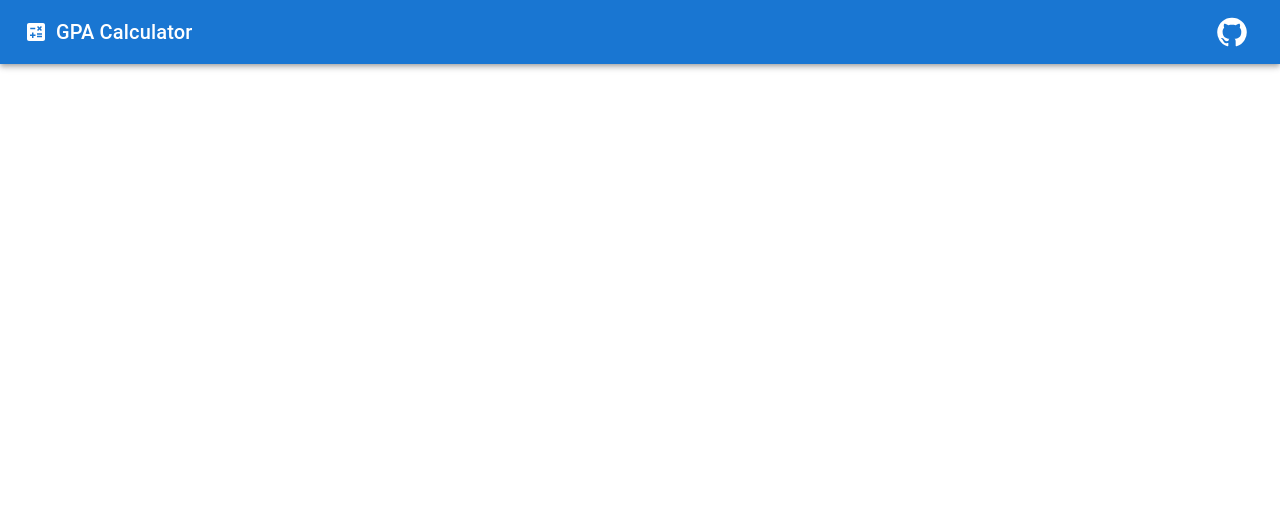
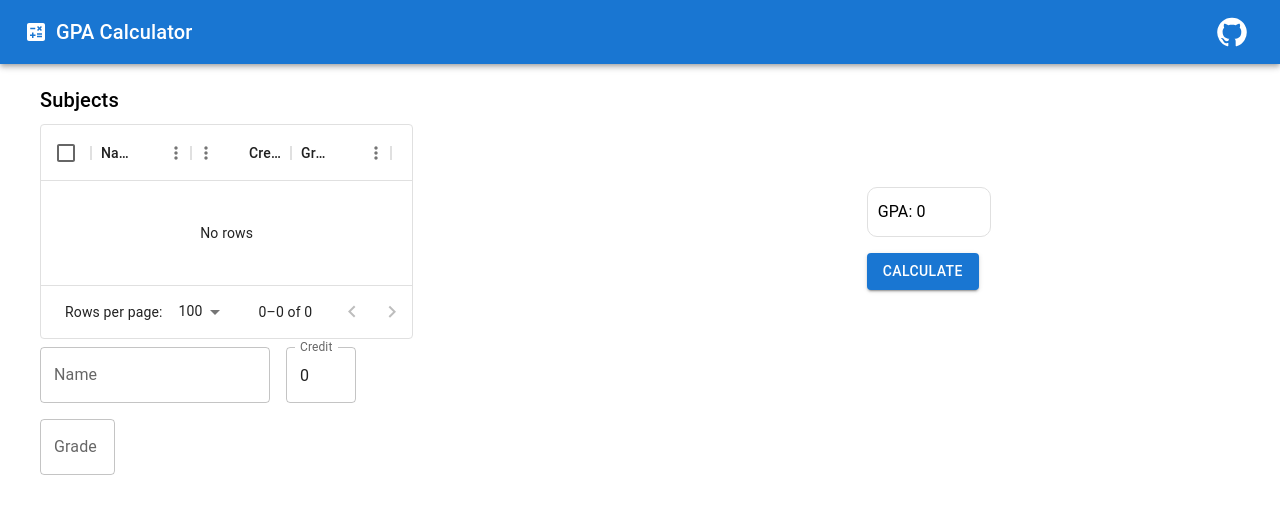
Before and after one commit to Krissy510/GPA-Calculator, a React (Vite) app: page / in a window 1280 px wide. Shown: the top 514 px of the page. Built offline with nearby package versions, Linux system fonts and the light colour scheme; the HTML template or start-up script is replaced by a standard one.

Commit message:
Add subject

```diff
--- a/package.json
+++ b/package.json
@@ -14,6 +14,7 @@
     "@emotion/styled": "^11.11.0",
     "@mui/icons-material": "^5.14.3",
     "@mui/material": "^5.14.5",
+    "@mui/x-data-grid": "^6.11.1",
     "react": "^18.2.0",
     "react-dom": "^18.2.0"
   },
--- a/src/App.tsx
+++ b/src/App.tsx
@@ -1,12 +1,66 @@
 import './App.css'
 import NavBar from "./components/NavBar.tsx";
+import Subject from "./components/Subject/Subject.tsx";
+import {Button, Grid, TextField, Typography} from "@mui/material";
+import {useState} from "react";
+import {ISubject} from "./Interfaces.ts";
 
 function App() {
 
+    const [subjects, setSubjects] = useState(Array<ISubject>);
+    const [gpa, setGpa] = useState(0);
+
   return (
-    <div>
-      <NavBar/>
-    </div>
+    <>
+        <NavBar/>
+        <Grid
+            container
+            direction="row"
+            justifyContent="center"
+            alignItems="center"
+            gap={5}
+            sx={{
+                padding: "20px 40px",
+            }}
+        >
+            <Grid item xs>
+                <Subject subjects={subjects} setSubjects={setSubjects} />
+            </Grid>
+            <Grid item xs>
+                {/*Grade*/}
+            </Grid>
+            <Grid item xs>
+                {/*GPA*/}
+                <Grid
+                    container
+                    direction="column"
+                    justifyContent="flex-start"
+                    alignItems='flex-start'
+                    gap={2}
+                    height={185}
+                >
+
+                    <Typography
+                        sx={{
+                            border: "1px solid rgba(224, 224, 224, 1);",
+                            borderRadius: "10px",
+                            width: "8vw",
+                            padding: "10px",
+                        }}
+                        variant="subtitle1"
+                    >
+                        GPA: {gpa}
+                    </Typography>
+
+                    <Button
+                        variant="contained"
+                    >
+                        Calculate
+                    </Button>
+                </Grid>
+            </Grid>
+        </Grid>
+    </>
   );
 }
 
--- /dev/null
+++ b/src/Interfaces.ts
@@ -0,0 +1,22 @@
+export interface ISubject {
+    name: string;
+    credit: number;
+    grade: string;
+}
+
+export interface ISubjectProps{
+    subjects: Array<ISubject>;
+    setSubjects(subjects: Array<ISubject>): void;
+}
+
+export interface ISubjectDisplayProps{
+    subjects: Array<ISubject>;
+    setSelectedSubjects(selectedSubjects: Array<string>): void;
+}
+
+export interface ISubjectInputProps{
+    setSubjectName(subjectName: string): void;
+    credit: number;
+    setCredit(credit: number): void;
+    setGrade(grade: string): void;
+}
--- /dev/null
+++ b/src/components/Subject/Subject.tsx
@@ -0,0 +1,74 @@
+import {ISubjectProps} from "../../Interfaces.ts";
+import {Grid, Typography} from "@mui/material";
+import SubjectDisplay from "./SubjectDisplay.tsx";
+import {useEffect, useState} from "react";
+import SubjectInput from "./SubjectInput.tsx";
+
+
+const Subject = ({subjects, setSubjects}: ISubjectProps) => {
+
+    const [selectedSubject, setSelectedSubject] = useState(Array<string>);
+    const [name, setName] = useState("");
+    const [credit, setCredit] = useState(0);
+    const [grade, setGrade] = useState("");
+    const [canAdd, setCanAdd] = useState(false);
+
+    const checkDelete = (): boolean => {
+        return selectedSubject.length > 0;
+    }
+
+    const checkAdd = (): boolean => {
+        return name !== '' && grade !== '';
+    }
+
+    const checkDuplicate = (name: string): boolean => {
+        return subjects.some(subject => subject.name === name);
+    }
+
+    const handleAdd = () => {
+        setSubjects([...subjects,{name,credit,grade}]);
+    }
+
+    const handleDelete = () => {
+        setSubjects(subjects.filter(subject => !selectedSubject.includes(subject.name)));
+    }
+
+    const handleClear = () => {
+        setSelectedSubject([]);
+    }
+
+    useEffect(() => {
+        setCanAdd(checkAdd() && !checkDuplicate(name));
+    }, [name,credit,grade]);
+
+
+
+    return (
+        <Grid
+            container
+            direction="column"
+            justifyContent="flex-start"
+            gap={1}
+        >
+            <Typography
+                variant={'h6'}
+            >
+                Subjects
+            </Typography>
+            <SubjectDisplay
+                subjects={subjects}
+                setSelectedSubjects={setSelectedSubject}
+            />
+            <SubjectInput
+                setSubjectName={setName}
+                credit={credit}
+                setCredit={setCredit}
+                setGrade={setGrade}
+            />
+
+        </Grid>
+
+        );
+}
+
+export default Subject;
--- /dev/null
+++ b/src/components/Subject/SubjectDisplay.tsx
@@ -0,0 +1,37 @@
+import {ISubjectDisplayProps} from "../../Interfaces.ts";
+import {DataGrid, GridColDef} from '@mui/x-data-grid';
+
+
+const cols: GridColDef[] = [
+    {
+        field: 'name',
+        headerName: 'Name',
+        editable: true,
+    },{
+        field: 'credit',
+        headerName: 'Credit',
+        editable: true,
+        type: "number"
+    },{
+        field: 'grade',
+        headerName: 'Grade',
+        editable: true,
+    },
+
+]
+
+const SubjectDisplay = ({subjects, setSelectedSubjects}: ISubjectDisplayProps) => {
+    return (
+        <DataGrid
+            rows={subjects}
+            columns={cols}
+            autoHeight={true}
+            checkboxSelection
+            onRowSelectionModelChange={(names) => {
+                setSelectedSubjects(names.map(name => name.toString()));
+            }}
+        />
+    );
+}
+
+export default SubjectDisplay;
--- /dev/null
+++ b/src/components/Subject/SubjectInput.tsx
@@ -0,0 +1,44 @@
+import {ISubjectInputProps} from "../../Interfaces.ts";
+import {Grid, TextField} from "@mui/material";
+
+const SubjectInput = ({setSubjectName, credit, setGrade, setCredit}:ISubjectInputProps) => {
+
+    return (
+        <Grid
+            container
+            gap={2}
+        >
+            <TextField
+                label={"Name"}
+                multiline
+                sx={{
+                    width:230,
+                }}
+                onChange={(e) => setSubjectName(e.target.value)}
+            ></TextField>
+            <TextField
+                label={"Credit"}
+                value={credit}
+                sx={{
+                    width:70,
+                }}
+                type={"number"}
+                onClick={(e) => {
+                    (e.target as HTMLInputElement).select();
+                }}
+                onChange={(e) => {
+                    setCredit(Math.max(0,Number(e.target.value)))
+                }}
+            ></TextField>
+            <TextField
+                label={"Grade"}
+                sx={{
+                    width:75,
+                }}
+                onChange={(e) => setGrade(e.target.value)}
+            ></TextField>
+        </Grid>
+    );
+}
+
+export default SubjectInput;
```
Also changed, not shown: 1 other file (tests, documents, lock files or other folders).
